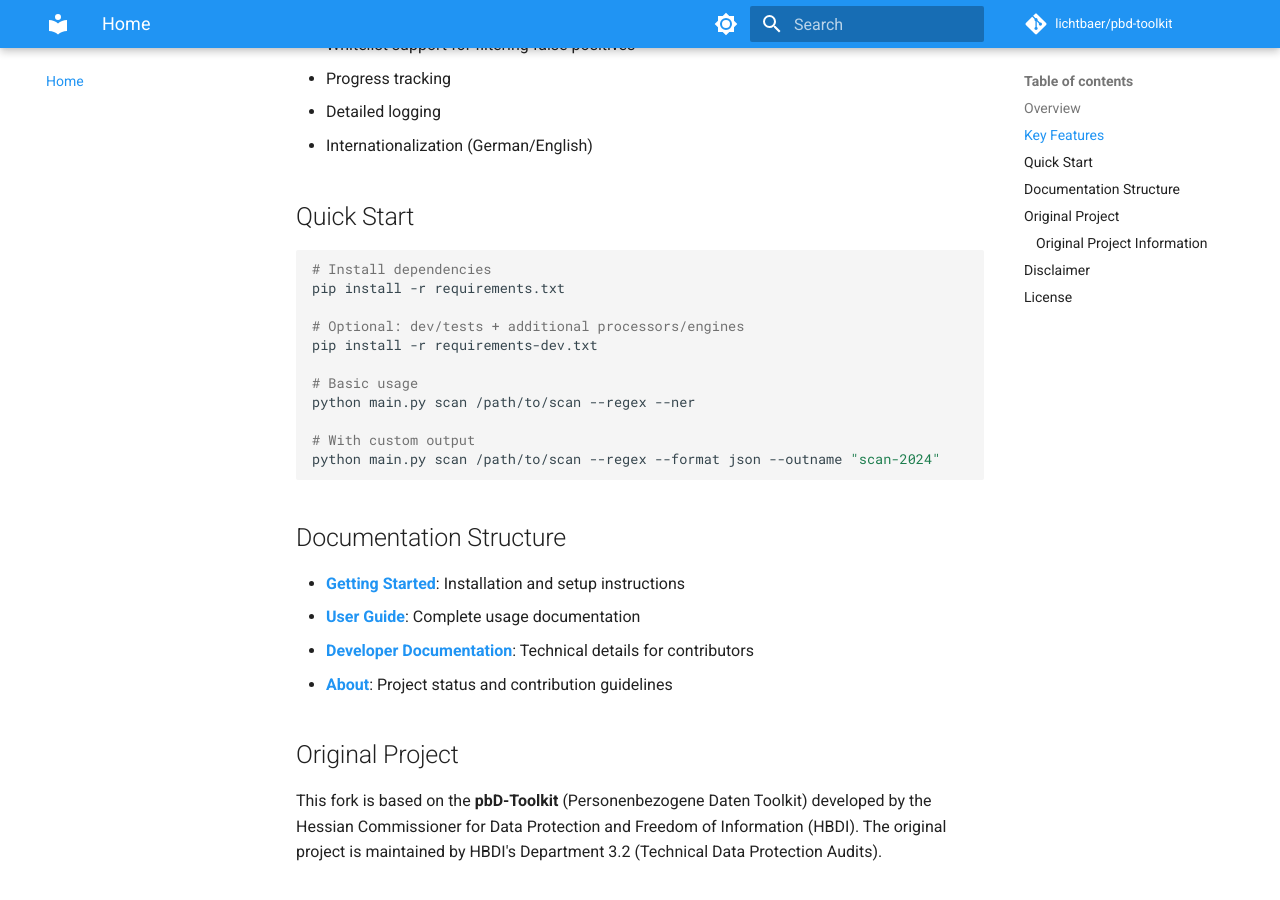
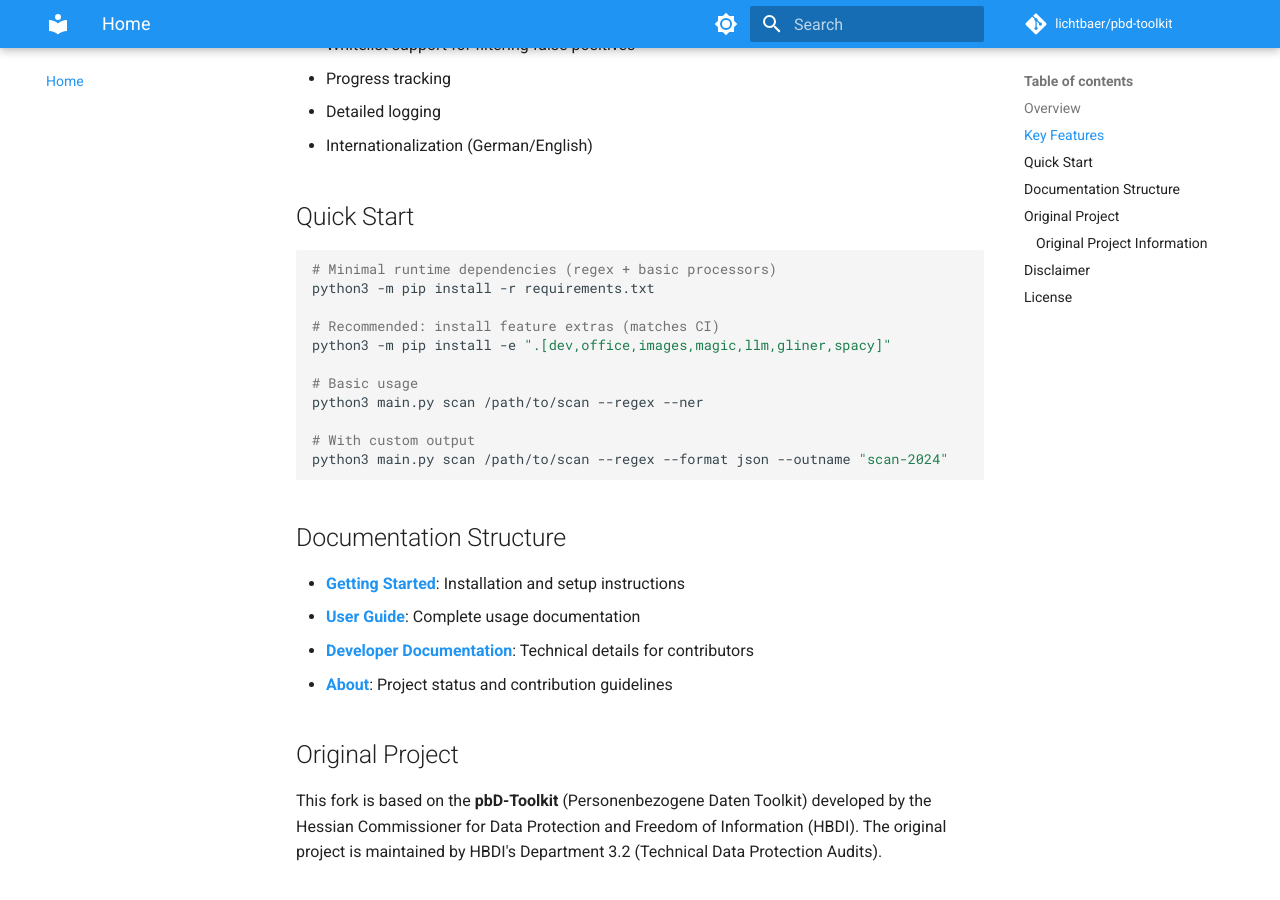
Before and after one commit to lichtbaer/pbd-toolkit, an MkDocs documentation site: the page built from docs/index.md, in a window 1280 px wide and 900 px high, scrolled down 1162 px. Built offline with MkDocs 1.6.1 and Material for MkDocs 9.7.7, drawn with Linux system fonts in a browser that asks for light colours; comment, search, counter and statistics services are not loaded.

Commit message:
Update README with Python 3 and install extras
Co-authored-by: cursor <cursor@johannes-goepel.de>

````diff
--- a/docs/index.md
+++ b/docs/index.md
@@ -38,17 +38,17 @@ The PII Toolkit is a command-line tool designed to scan directories and identify
 ## Quick Start
 
 ```bash
-# Install dependencies
-pip install -r requirements.txt
+# Minimal runtime dependencies (regex + basic processors)
+python3 -m pip install -r requirements.txt
 
-# Optional: dev/tests + additional processors/engines
-pip install -r requirements-dev.txt
+# Recommended: install feature extras (matches CI)
+python3 -m pip install -e ".[dev,office,images,magic,llm,gliner,spacy]"
 
 # Basic usage
-python main.py scan /path/to/scan --regex --ner
+python3 main.py scan /path/to/scan --regex --ner
 
 # With custom output
-python main.py scan /path/to/scan --regex --format json --outname "scan-2024"
+python3 main.py scan /path/to/scan --regex --format json --outname "scan-2024"
 ```
 
 ## Documentation Structure
````
Also changed, not shown: README.md (+15 -11 lines), docs/README.md (+2 -0 lines).
